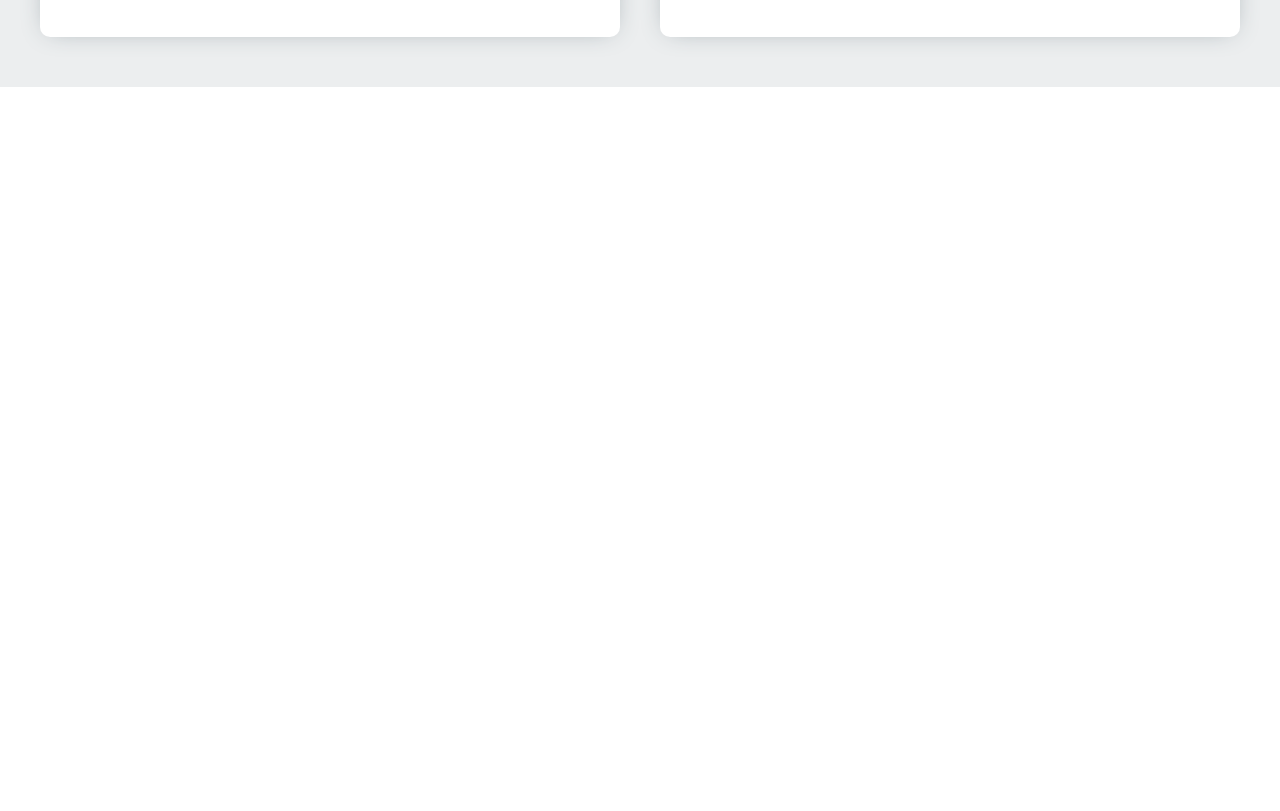
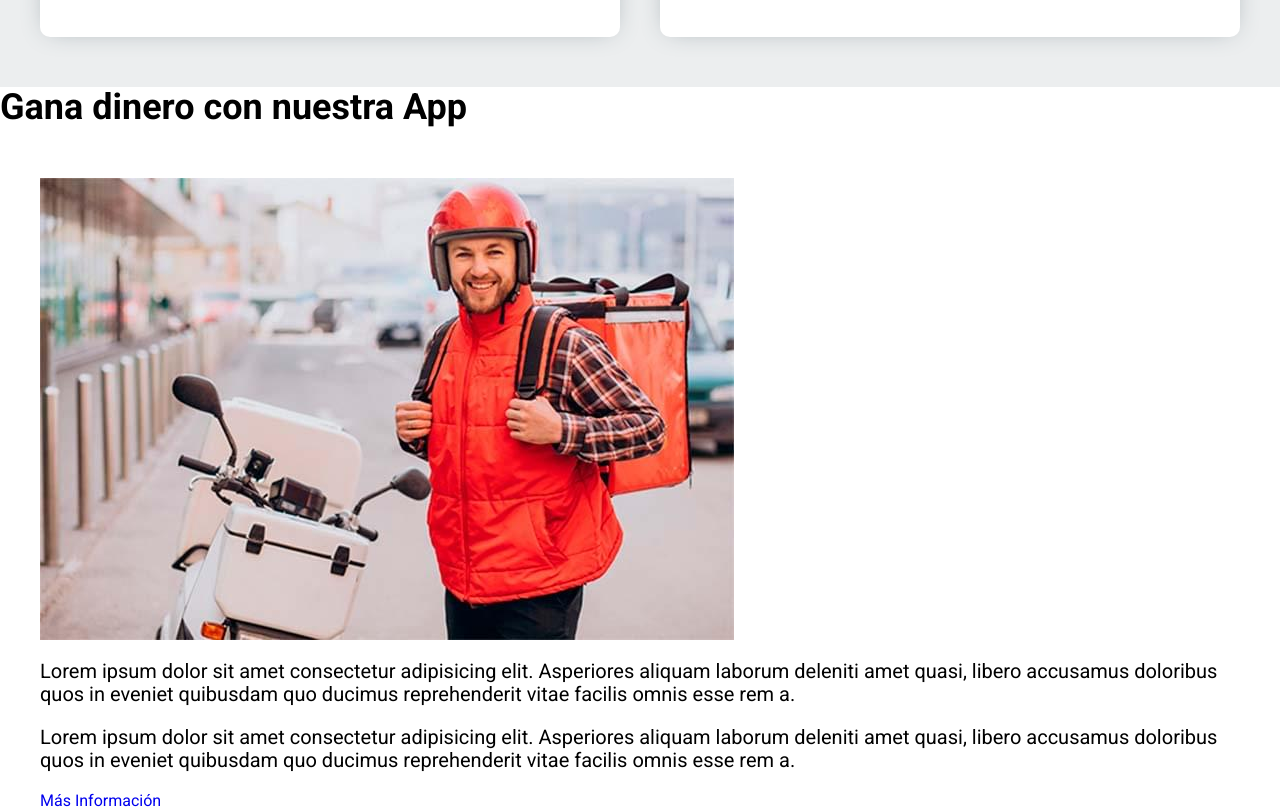
Before and after one commit to Monroybr/deliveryApp, a website: page index.html in a window 1280 px wide. Shown: the part 4491-5302 px from the top of the page. Before the commit the page ends 4578 px from the top, so only its background shows below. Drawn offline with Linux system fonts and the light colour scheme.

Commit message:
se crea la seccion de repartidores en html

```diff
--- a/index.html
+++ b/index.html
@@ -345,8 +345,30 @@
                 </div>
             </div> <!--Fin favorito 10-->
 
+        </div>
+    </main> <!--Fin seccion favoritos-->
+
+    <!--Seccion gana dinero-->
+
+    <section class="repartidores">
+        <h2 class="repartidores__heading">Gana dinero con nuestra App</h2>
+
+        <div class="repartidores__grid contenedor">
+            <div class="respartidores__imagen">
+                <img src="build/img/repartidor.jpg" alt="repartidor app">
+            </div>
+
+            <div class="repartidores__contenido">
+                <p class="repartidores__texto">Lorem ipsum dolor sit amet consectetur adipisicing elit. Asperiores aliquam laborum deleniti amet quasi,
+                libero accusamus doloribus quos in eveniet quibusdam quo ducimus reprehenderit vitae facilis omnis esse rem a.</p>
+
+                <p class="repartidores__texto">Lorem ipsum dolor sit amet consectetur adipisicing elit. Asperiores aliquam laborum deleniti amet quasi,
+                libero accusamus doloribus quos in eveniet quibusdam quo ducimus reprehenderit vitae facilis omnis esse rem a.</p>
+
+                <a href="#" class="repartidores__enlace">Más Información</a>
+            </div>
 
         </div>
-    </main>
+    </section>
 </body>
 </html>
```
